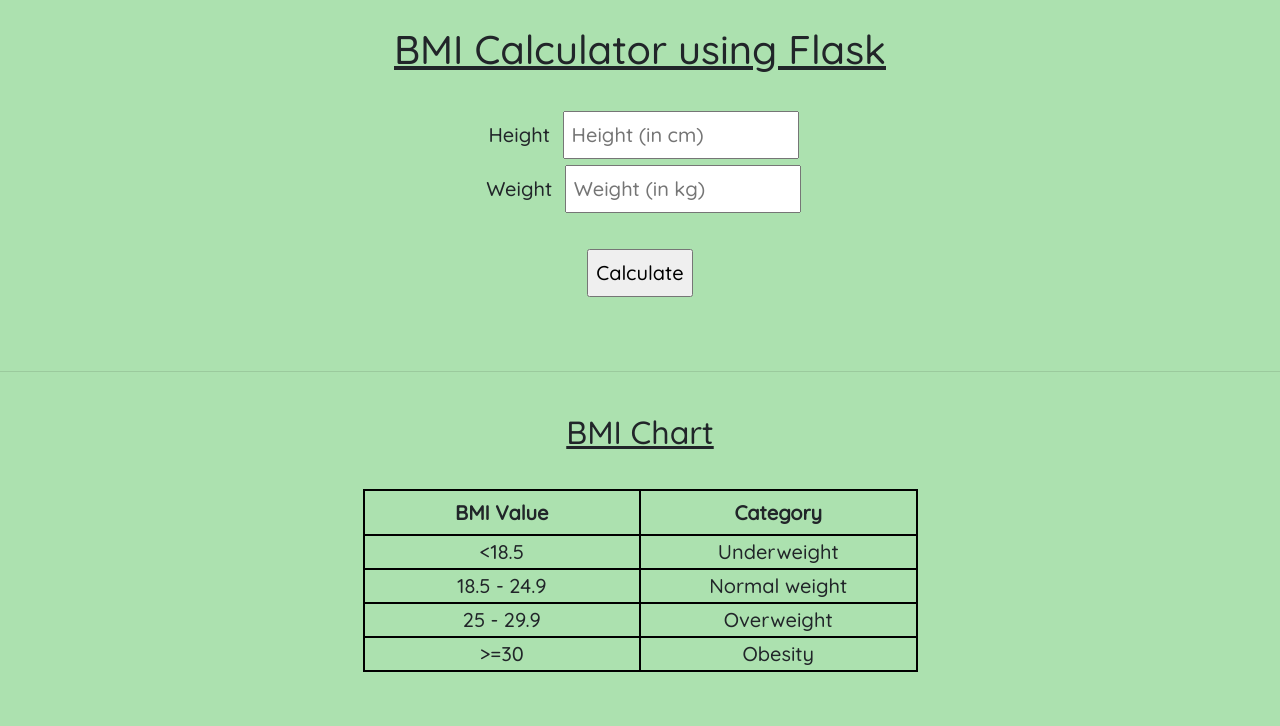
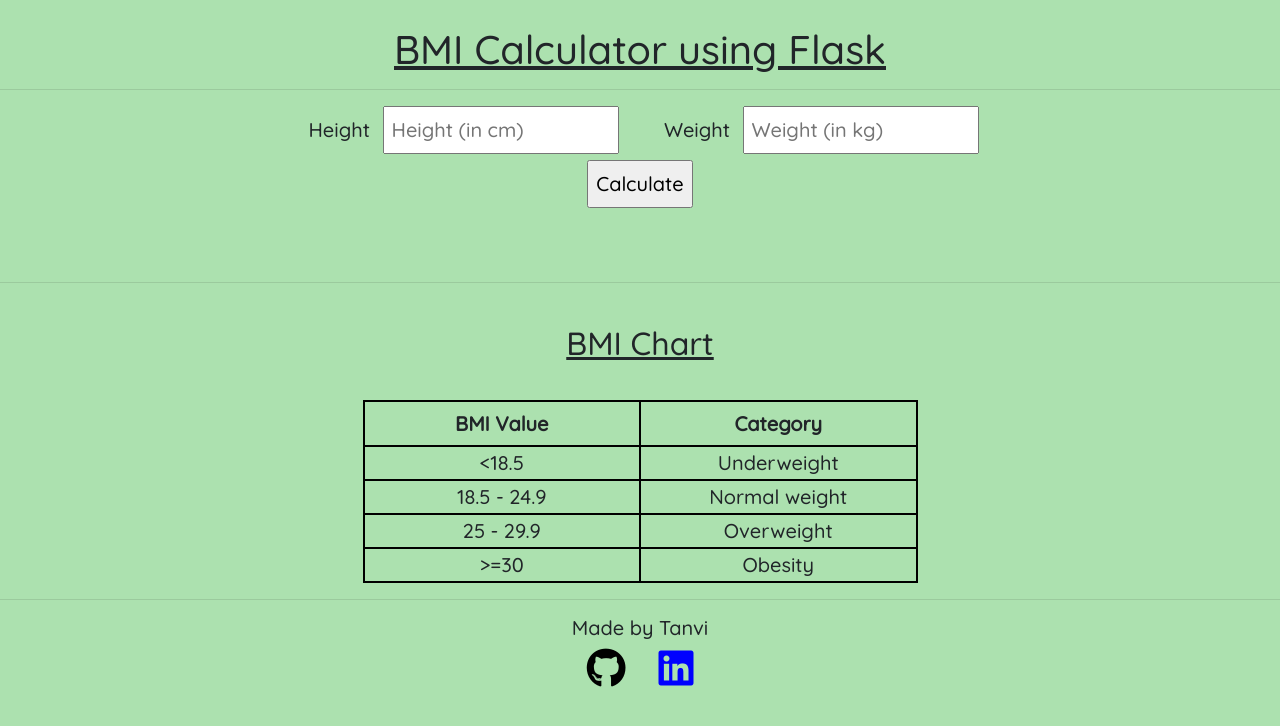
Before and after one commit to tanvi355/Flask-Projects, a Flask app: page / in a window 1280 px wide. Shown: the top 726 px of the page. Run offline with Flask 2, Linux system fonts and the light colour scheme; some libraries are stand-ins or nearby versions.

Commit message:
Update index.html

```diff
--- a/BMI Calculator (Flask)/templates/index.html
+++ b/BMI Calculator (Flask)/templates/index.html
@@ -12,13 +12,15 @@
         <link rel="preconnect" href="https://fonts.googleapis.com">
         <link rel="preconnect" href="https://fonts.gstatic.com" crossorigin>
         <link href="https://fonts.googleapis.com/css2?family=Quicksand:wght@500&display=swap" rel="stylesheet">
+        <!--Icons-->
+	    <script src="https://kit.fontawesome.com/7e8697690d.js" crossorigin="anonymous"></script>
         <title>BMI Calculator</title>
     </head>
     <body>
         <h1>
             <u>BMI Calculator using Flask</u>
         </h1>
-        <br>
+        <hr>
         <!--Calculator starts-->
         <div class="container text-center">
             <div class="row">
@@ -26,14 +28,19 @@
                     <form action="/bmi" method="POST">
                         <label for="height" id="ht">Height</label>
                         <input type="text" name="height" class="u-full-width" placeholder="Height (in cm)" id="ht" />
-                        <br>
+                        &nbsp; &nbsp; &nbsp;
+
                         <label for="weight" id="wt">Weight</label>
                         <input type="text" name="weight" class="u-full-width" placeholder="Weight (in kg)" id="wt" />
                         <br>
-                        <br>
-                        <input type="submit" value="Calculate" id="calc_btn" /> {% if bmi %} <div class="alert">
+
+                        <input type="submit" value="Calculate" id="calc_btn" />
+                        {% if bmi %}
+                        <div class="alert">
                             <p>Your BMI is {{bmi}}</p>
-                        </div> {% else %} <div class="alert">
+                        </div>
+                        {% else %}
+                        <div class="alert">
                             <p>{{error}}</p>
                         </div> {% endif %}
                     </form>
@@ -76,5 +83,12 @@
                 </div>
             </div>
         </div>
+        <hr>
+        <div class="container">
+            <h5>Made by Tanvi</h5>
+            <a target="_blank" href="https://github.com/tanvi355"><i class="fab fa-github fa-2x" style="color:black"></i></a>
+            &nbsp;&nbsp;&nbsp;&nbsp;
+            <a target="_blank" href="https://www.linkedin.com/in/tanvi-bugdani/"><i class="fab fa-linkedin fa-2x" style="color:blue"></i></a>
+        </div>
     </body>
 </html>
```
